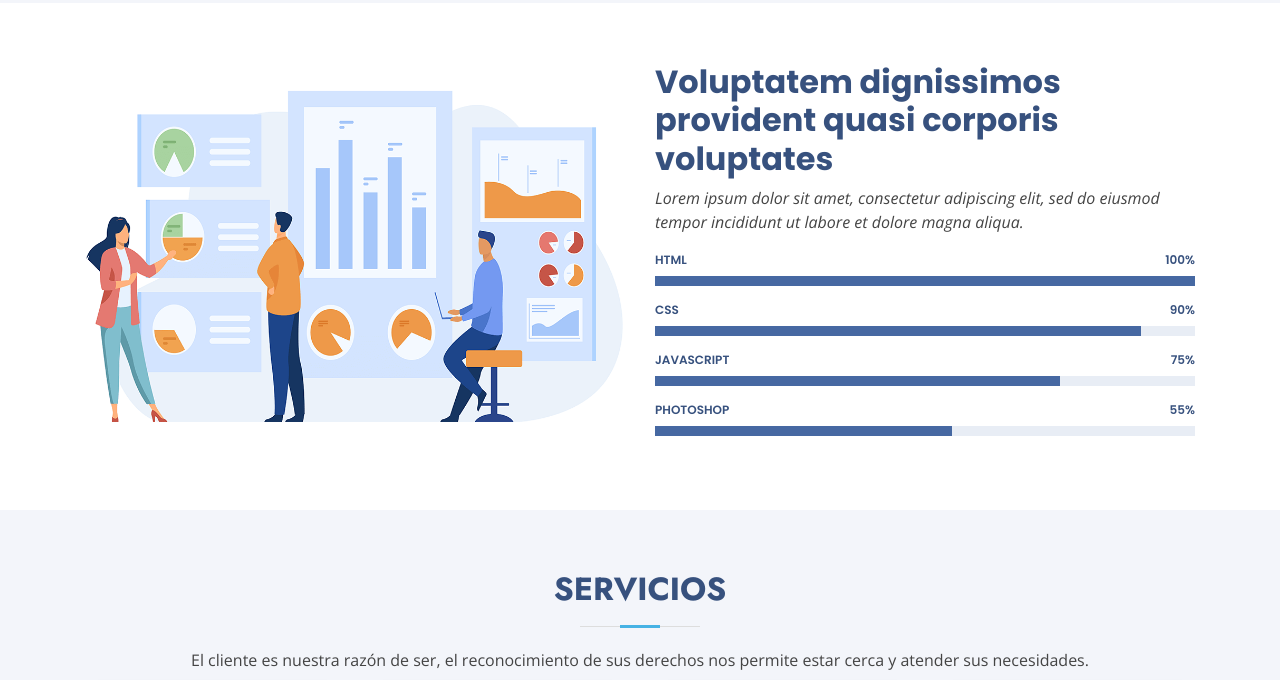
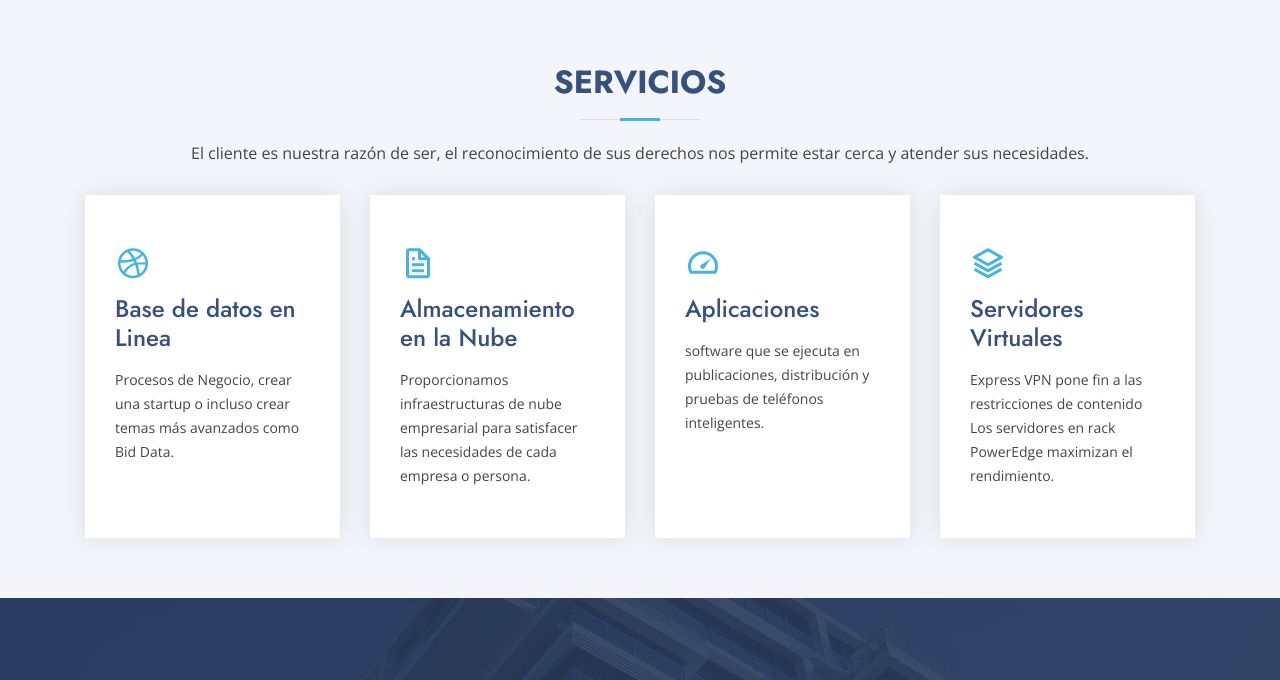
Before and after one commit to alexobre101975/Bloatzy-, a plain HTML site: page index.html in a window 1280 px wide. Shown: the part 1840-2520 px from the top of the page. Drawn offline with nearby package versions, Linux system fonts and the light colour scheme.

Commit message:
segunda modificacion

```diff
--- a/index.html
+++ b/index.html
@@ -104,7 +104,7 @@
             <p>
               Atención personalizada por parte de nuestro personal altamente capacitado para resolver cualquier duda que pueda tener respecto a la posible compra de nuestros productos.
             </p>
-            <a href="#" class="btn-learn-more">Aprende más</a>
+            <a href="#services">Aprende más</a>
           </div>
         </div>
 
@@ -167,60 +167,6 @@
       </div>
     </section><!-- End Why Us Section -->
 
-    <!-- ======= Skills Section ======= -->
-    <section id="skills" class="skills">
-      <div class="container" data-aos="fade-up">
-
-        <div class="row">
-          <div class="col-lg-6 d-flex align-items-center" data-aos="fade-right" data-aos-delay="100">
-            <img src="assets/img/skills.png" class="img-fluid" alt="">
-          </div>
-          <div class="col-lg-6 pt-4 pt-lg-0 content" data-aos="fade-left" data-aos-delay="100">
-            <h3>Voluptatem dignissimos provident quasi corporis voluptates</h3>
-            <p class="font-italic">
-              Lorem ipsum dolor sit amet, consectetur adipiscing elit, sed do eiusmod tempor incididunt ut labore et dolore
-              magna aliqua.
-            </p>
-
-            <div class="skills-content">
-
-              <div class="progress">
-                <span class="skill">HTML <i class="val">100%</i></span>
-                <div class="progress-bar-wrap">
-                  <div class="progress-bar" role="progressbar" aria-valuenow="100" aria-valuemin="0" aria-valuemax="100"></div>
-                </div>
-              </div>
-
-              <div class="progress">
-                <span class="skill">CSS <i class="val">90%</i></span>
-                <div class="progress-bar-wrap">
-                  <div class="progress-bar" role="progressbar" aria-valuenow="90" aria-valuemin="0" aria-valuemax="100"></div>
-                </div>
-              </div>
-
-              <div class="progress">
-                <span class="skill">JavaScript <i class="val">75%</i></span>
-                <div class="progress-bar-wrap">
-                  <div class="progress-bar" role="progressbar" aria-valuenow="75" aria-valuemin="0" aria-valuemax="100"></div>
-                </div>
-              </div>
-
-              <div class="progress">
-                <span class="skill">Photoshop <i class="val">55%</i></span>
-                <div class="progress-bar-wrap">
-                  <div class="progress-bar" role="progressbar" aria-valuenow="55" aria-valuemin="0" aria-valuemax="100"></div>
-                </div>
-              </div>
-
-            </div>
-
-          </div>
-        </div>
-
-      </div>
-    </section><!-- End Skills Section -->
-
-    <!-- ======= Services Section ======= -->
     <section id="services" class="services section-bg">
       <div class="container" data-aos="fade-up">
 
@@ -287,7 +233,7 @@
     </section><!-- End Cta Section -->
 
     <!-- ======= Portfolio Section ======= -->
-    <section id="portfolio" class="portfolio">
+    <!-- <section id="portfolio" class="portfolio">
       <div class="container" data-aos="fade-up">
 
         <ul id="portfolio-flters" class="d-flex justify-content-center" data-aos="fade-ónup" data-aos-delay="100">
@@ -392,7 +338,7 @@
         </div>
 
       </div>
-    </section><!-- End Portfolio Section -->
+    </section>End Portfolio Section -->
 
 
   </main><!-- End #main -->
```
